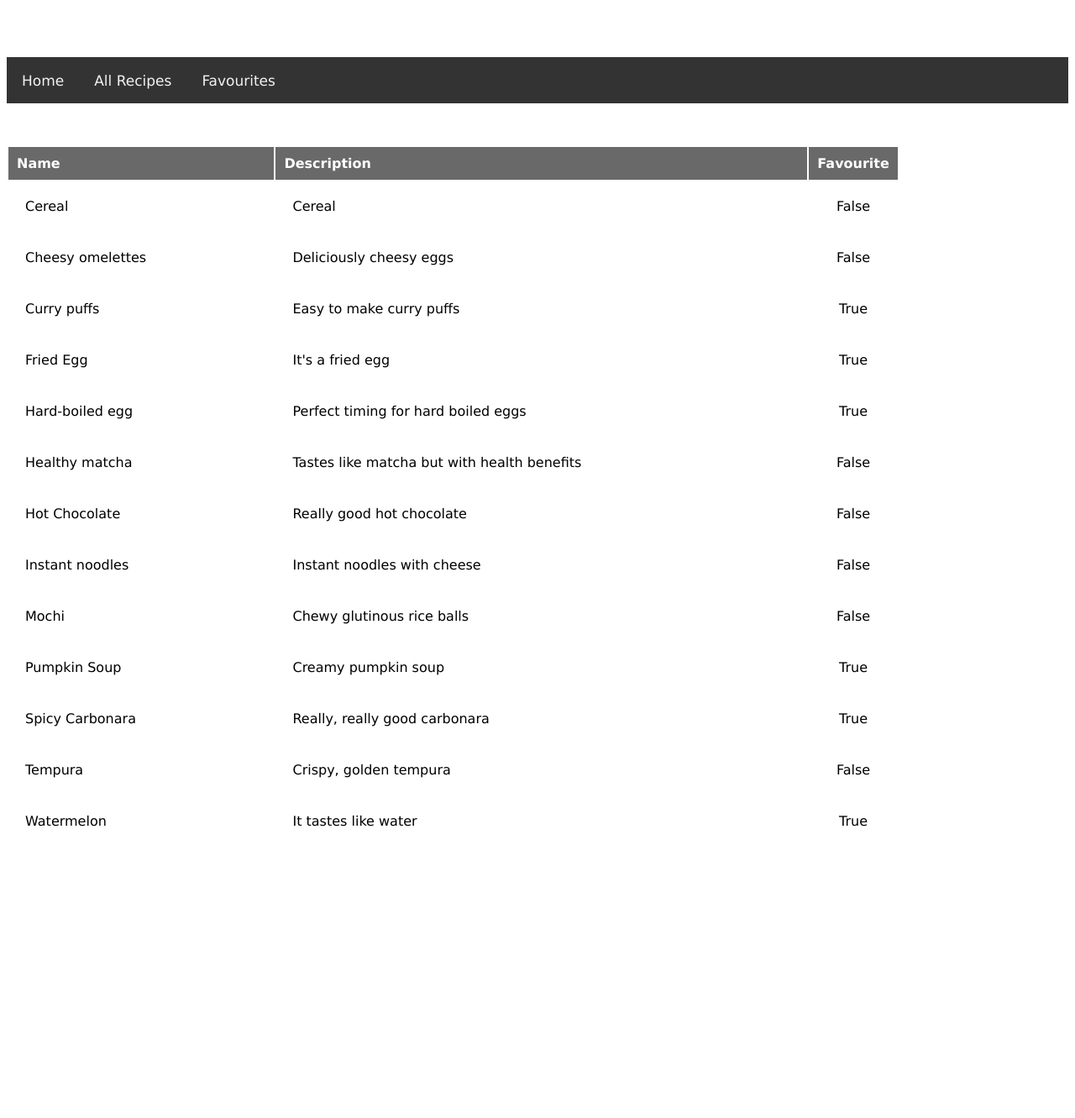
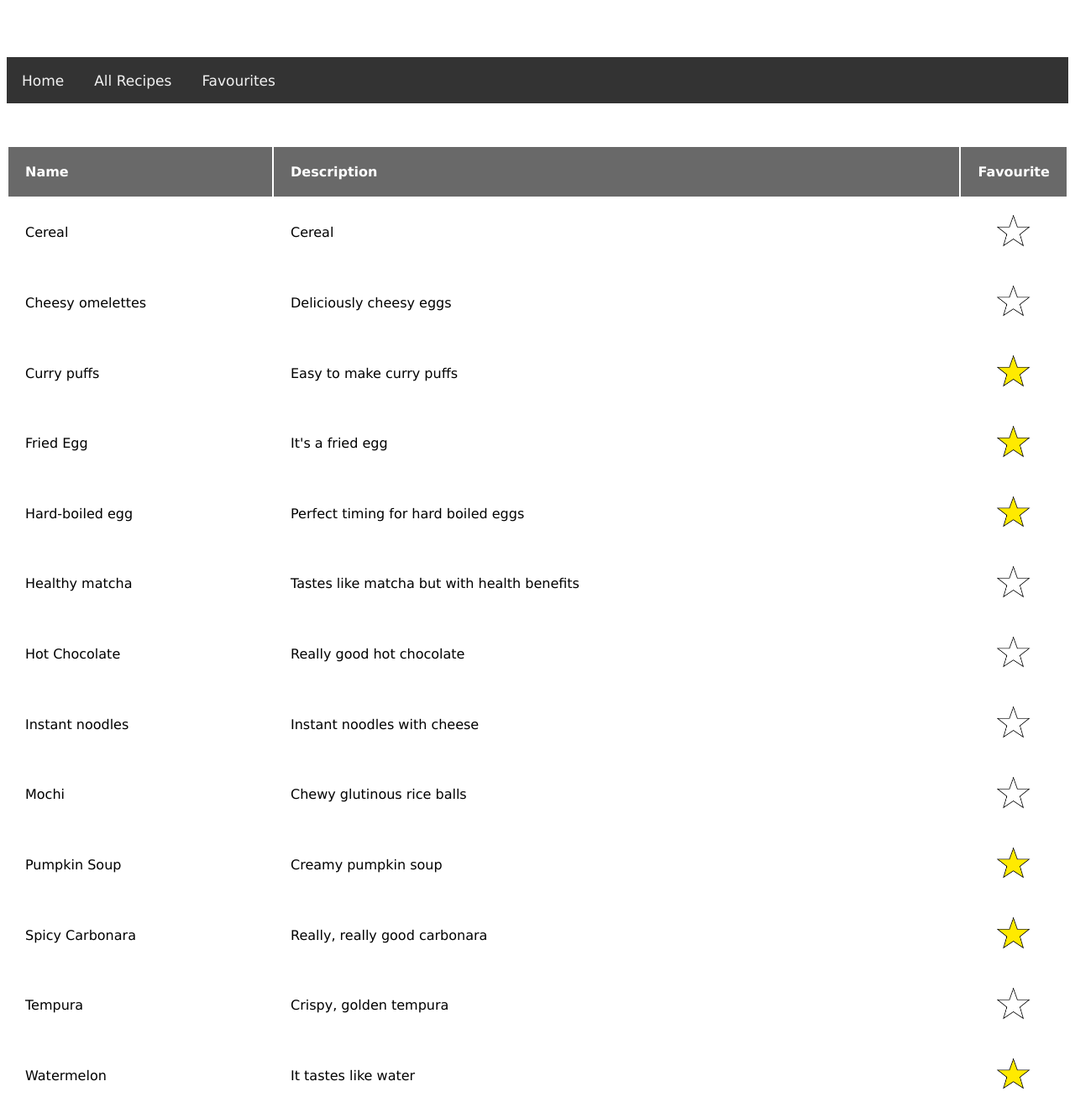
Before and after one commit to sleong1/msa-webapps, a Flask app: page /recipes in a window 1280 px wide. Shown: the part 217-1548 px from the top of the page at 84% size. Before the commit the page ends 1201 px from the top, so only its background shows below. Run offline with Flask 2, Linux system fonts and the light colour scheme; data comes from the database, SQL or seed files in the repository.

Commit message:
All pages are populated with recipes and layouts
Working on:
- Recipe page
- Adding links to table rows
- Editing SQL database from flask interface

```diff
--- a/app/routes.py
+++ b/app/routes.py
@@ -10,7 +10,7 @@ user = getpass.getuser().title()
 @app.route("/")
 def index():
     rand_idx = []
-    while len(rand_idx) < 6:
+    while len(rand_idx) < 5:
         ranval = random.randint(1, AllRecipes.query.count())
         if ranval not in rand_idx:
             rand_idx.append(ranval)
--- a/app/static/main.css
+++ b/app/static/main.css
@@ -37,12 +37,16 @@
 }
 
 /* Suggested recipes table layout*/
+div.suggested table{
+  width: 100%;
+}
+
 div.suggested th {
     color: white;
-    background-color: dimgray;
+    background-color: #696969;
     text-align: left;
     font-family: Verdana, Geneva, sans-serif;
-    padding: 10px;
+    padding: 20px;
 }
 
 div.suggested tr, td{
@@ -51,20 +55,35 @@ div.suggested tr, td{
     padding: 20px;
 }
 
-/* All recipes table layout*/
-div.allrecipes th {
-    color: white;
-    background-color: dimgray;
-    text-align: left;
-    font-family: Verdana, Geneva, sans-serif;
-    padding: 10px;
+div.suggested tr:hover {
+    background-color: #f5f5f5;
 }
 
-div.allrecipes tr, td{
+
+/* Normal recipes table layout*/
+div.recipeslist table{
+  width: 100%;
+  padding-top: 50px;
+}
+
+div.recipeslist th {
+    color: white;
+    background-color: #696969;
     text-align: left;
     font-family: Verdana, Geneva, sans-serif;
     padding: 20px;
 }
+
+div.recipeslist tr, td{
+    text-align: left;
+    font-family: Verdana, Geneva, sans-serif;
+    padding: 20px;
+}
+
+div.recipeslist tr:hover {
+    background-color: #f5f5f5;
+}
+
 
 /*
 div.suggested {
--- a/app/templates/recipes.html
+++ b/app/templates/recipes.html
@@ -25,8 +25,8 @@
             }
         </script>
 
-        <div class="suggested">
-            <table style="padding-top: 50px;">
+        <div class="recipeslist">
+            <table>
                 <tr>
                     <th> Name </th>
                     <th> Description </th>
@@ -34,9 +34,15 @@
                 </tr>
                 {% for recipe in recipes %}
                     <tr>
-                        <td style="width: 30%;"> {{recipe.name}} </td>
-                        <td style="width: 60%;"> {{recipe.description}} </td>
-                        <td style="width: 10%; text-align: center;"> {{recipe.fav}} </td>
+                        <td style="width: 25%;"> {{recipe.name}} </td>
+                        <td style="width: 65%;"> {{recipe.description}} </td>
+                        <td style="width: 10%; text-align: center;">
+                            {% if recipe.fav %}
+                                <img src="../static/star_y.png" width="40px" height="auto">
+                            {% else %}
+                                <img src="../static/star.png" width="40px" height="auto">
+                            {% endif %}
+                        </td>
                     </tr>
                 {% endfor %}
             </table>
```
Also changed, not shown: app/templates/favourites.html (+23 -1 lines), app/templates/index.html (+9 -3 lines), app/static/star.png (added), app/static/star_y.png (added).
